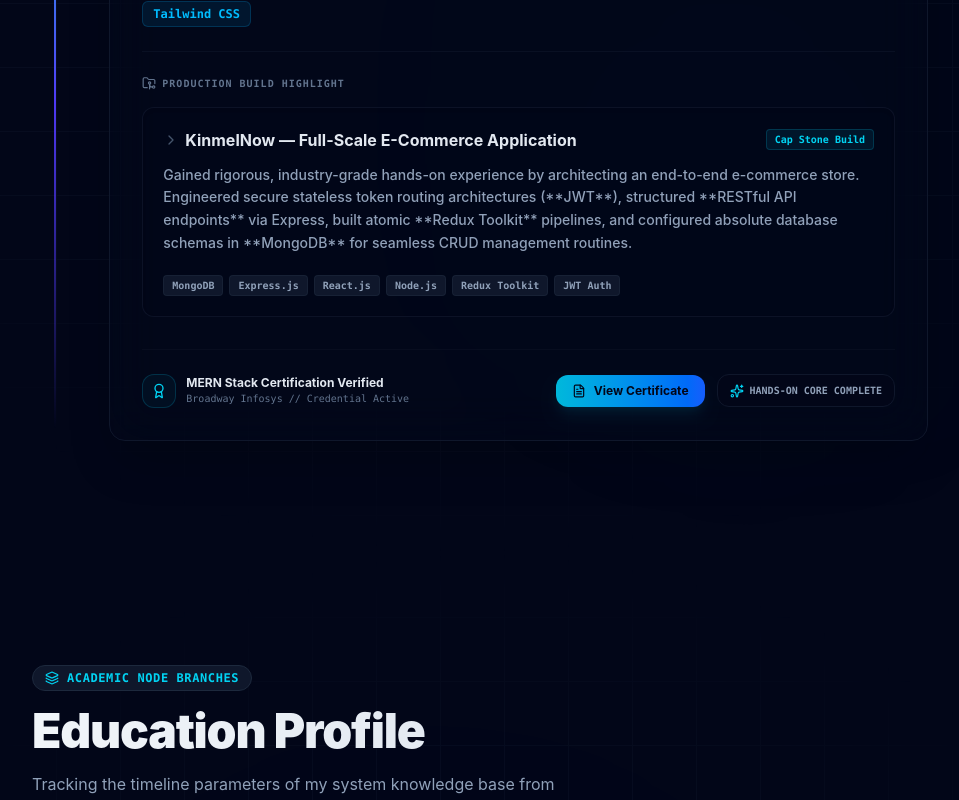
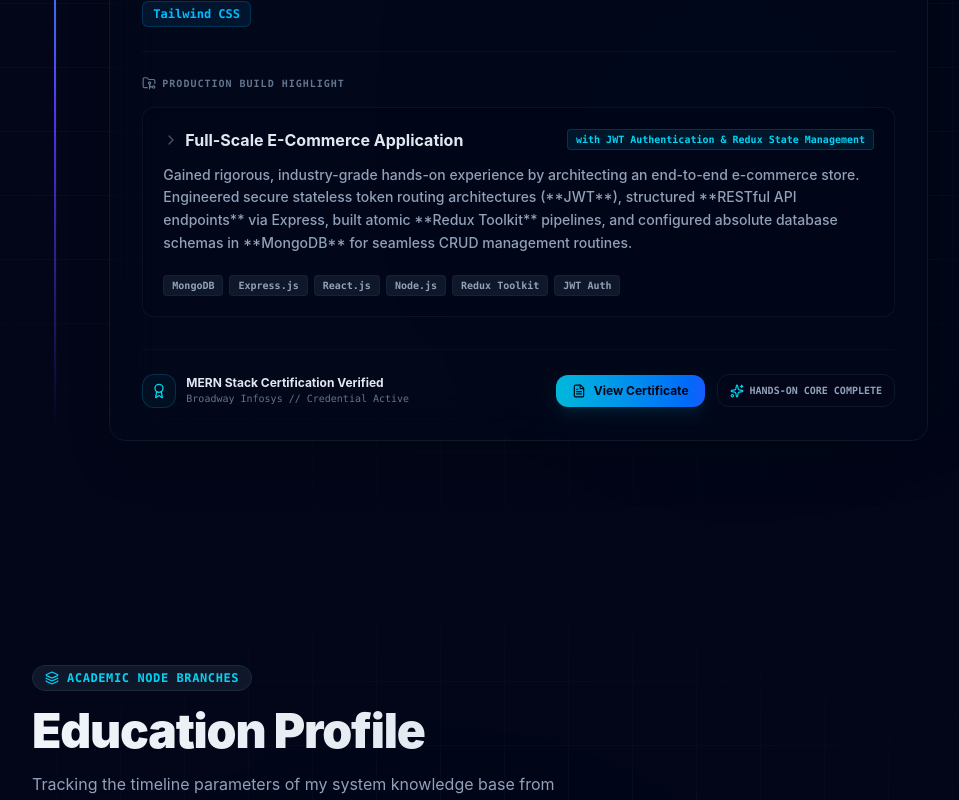
Before and after one commit to sumanCx31/portfolio, a React app: page / in a window 1280 px wide. Shown: the part 3800-4600 px from the top of the page, without its empty margins (160-1119 px from the left). Built offline with nearby package versions, Linux system fonts and the light colour scheme; the HTML template or start-up script is replaced by a standard one.

Commit message:
reupdated training section

```diff
--- a/src/components/training.tsx
+++ b/src/components/training.tsx
@@ -178,10 +178,10 @@
                     <div className="flex items-center justify-between">
                       <h5 className="text-base font-bold text-slate-200 group-hover/project:text-cyan-400 transition-colors flex items-center gap-1.5">
                         <ChevronRight className="w-4 h-4 text-slate-600 group-hover/project:text-cyan-500 transition-transform group-hover/project:translate-x-0.5" />
-                        KinmelNow — Full-Scale E-Commerce Application
+                        Full-Scale E-Commerce Application
                       </h5>
                       <span className="text-[10px] font-mono bg-cyan-500/10 text-cyan-400 border border-cyan-500/20 px-2 py-0.5 rounded font-bold">
-                        Cap Stone Build
+                        with JWT Authentication & Redux State Management
                       </span>
                     </div>
 
```
